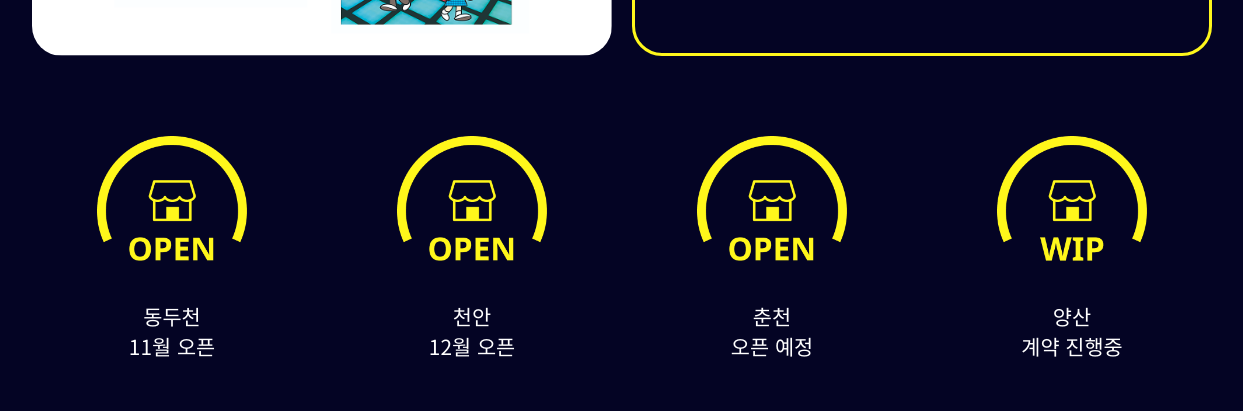
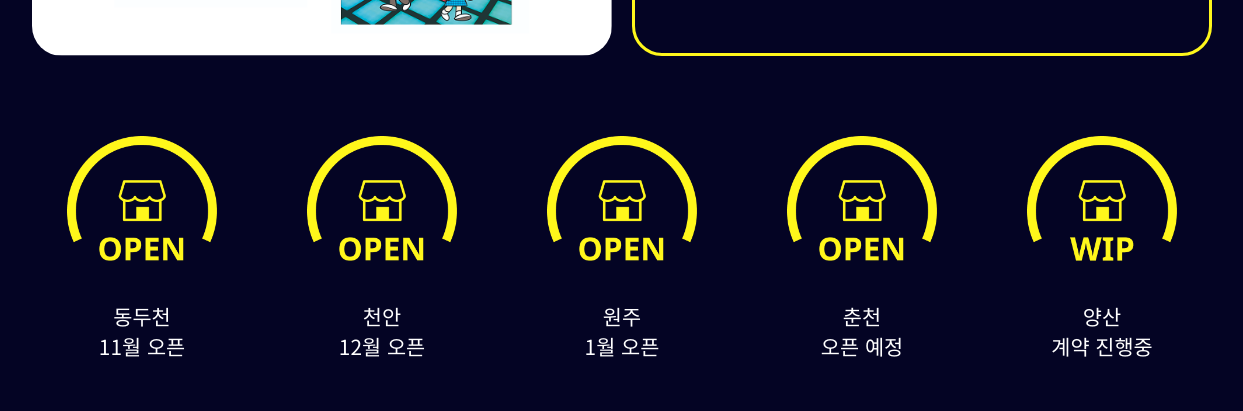
Before and after one commit to globalmig/pumprally, a Next.js app: page / in a window 1536 px wide. Shown: the part 8000-8411 px from the top of the page, without its empty margins (146-1389 px from the left). Built offline with nearby package versions, Linux system fonts and the light colour scheme.

Commit message:
add: 원주 1월 오픈 추가

```diff
--- a/app/page.tsx
+++ b/app/page.tsx
@@ -178,6 +178,12 @@ export default function Home() {
             </section>
             <section>
               <div>
+                <Image src="/images/open.png" alt="원주 1월 오픈" width={257} height={214} />
+              </div>
+              <p>원주<br />1월 오픈</p>
+            </section>
+            <section>
+              <div>
                 <Image src="/images/open.png" alt="춘천 오픈 예정" width={257} height={214} />
               </div>
               <p>춘천<br />오픈 예정</p>
--- a/app/style.css
+++ b/app/style.css
@@ -760,7 +760,7 @@ main>div>ul li span {
     }
 
     .interior>div>:nth-child(5) section {
-        width: 300px;
+        width: 240px;
         margin-bottom: 20px;
         text-align: center;
     }
```
